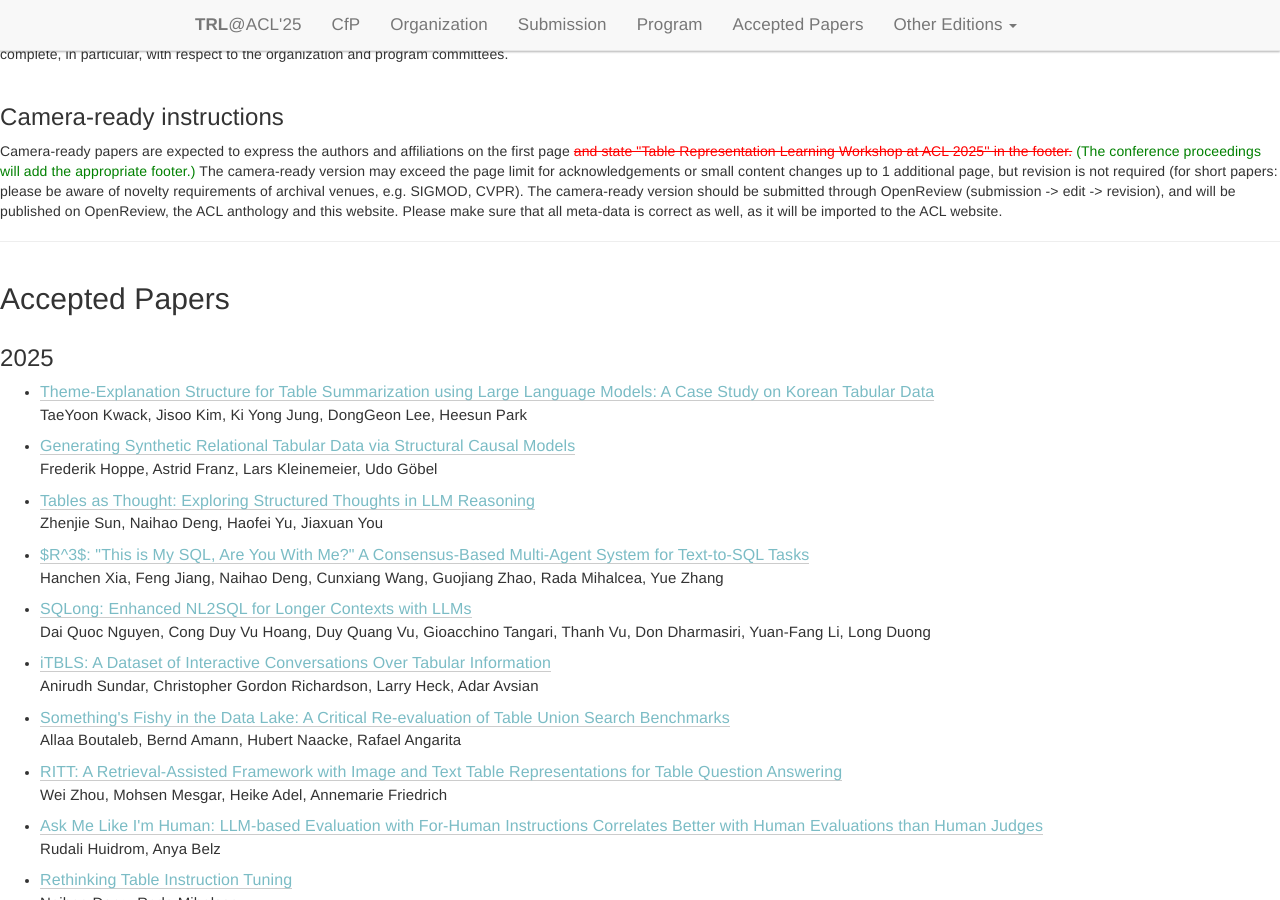
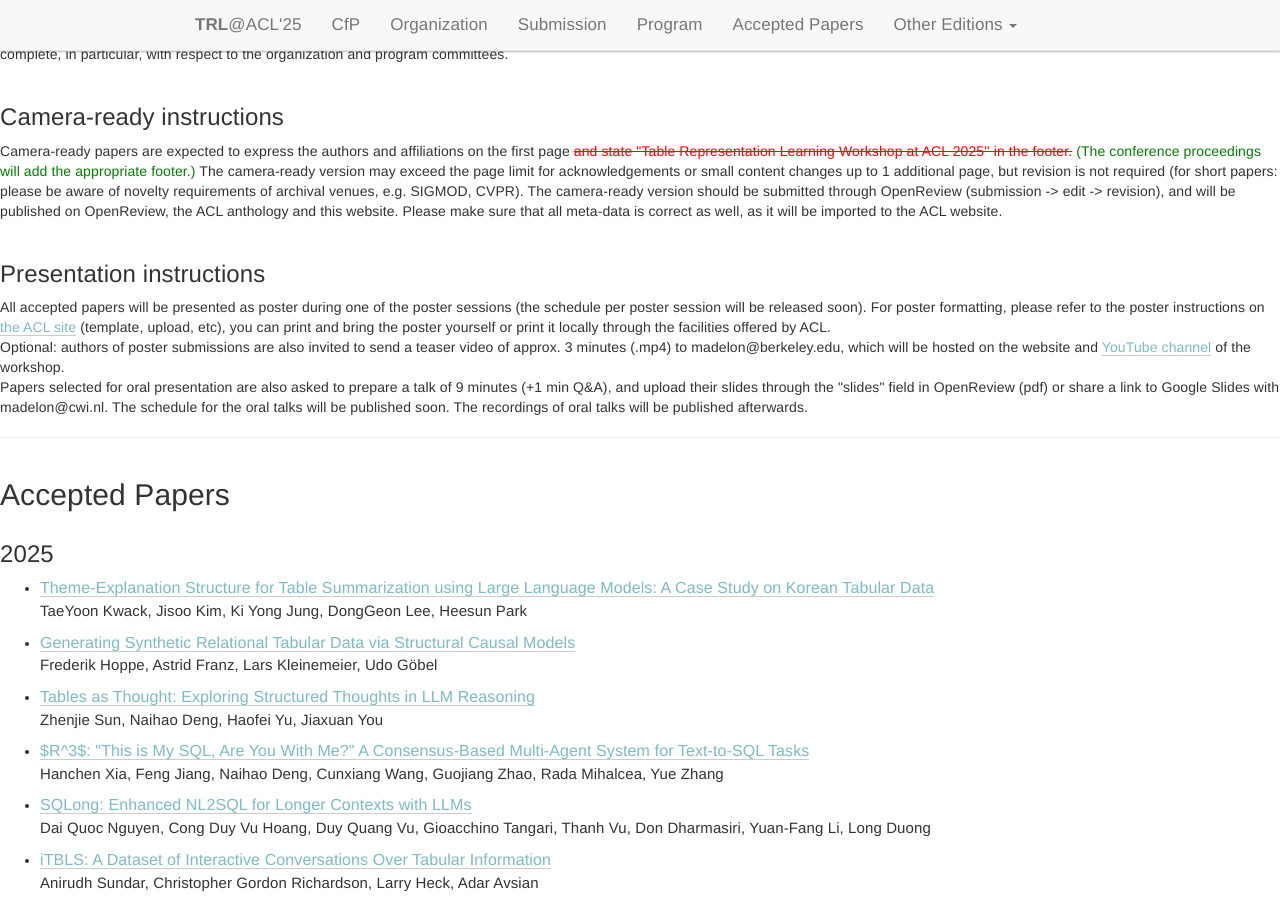
Before and after one commit to table-representation-learning/table-representation-learning.github.io, a Jekyll site: the page built from _pages/acl2025/index.html, in a window 1280 px wide and 900 px high, scrolled down 5020 px. Built offline with Jekyll 4.4.1, drawn with Linux system fonts in a browser that asks for light colours.

Commit message:
fix the broken layout

```diff
--- a/_pages/acl2025/index.html
+++ b/_pages/acl2025/index.html
@@ -378,7 +378,7 @@
                             <th ></th>
                             <td>
                             <span scope="row" data-time="09:55">09:55 AM</span>-
-                            <span scope="row" data-time="10:10">10:10 AM</span> -
+                            <span scope="row" data-time="10:10">10:10 AM</span>
                                 <a class="paper-title" href="https://openreview.net/forum?id=HUJfG4vUWN" target="_blank">Something's Fishy in the Data Lake: A Critical Re-evaluation of Table Union Search Benchmarks</a>
                                 <br>
                                 <span class="paper-authors">Allaa Boutaleb, Bernd Amann, Hubert Naacke, Rafael Angarita</span>
@@ -389,7 +389,7 @@
                             <th ></th>
                             <td>
                             <span scope="row" data-time="10:10">10:10 AM</span>-
-                            <span scope="row" data-time="10:25">10:25 AM</span> -
+                            <span scope="row" data-time="10:25">10:25 AM</span>
                                 <a class="paper-title" href="https://openreview.net/forum?id=vLttpF8AOv" target="_blank">In-context learning of Soft Nearest Neighbor Classifiers for Intelligible Tabular Machine Learning</a>
                                 <br>
                                 <span class="paper-authors">Mykhailo Koshil, Matthias Feurer, Katharina Eggensperger</span>
@@ -700,15 +700,15 @@
             The camera-ready version should be submitted through OpenReview (submission -> edit -> revision), and will be published on OpenReview, the ACL anthology and this website. Please make sure that all meta-data is correct as well, as it will be imported to the ACL website.
         </div>
 
-        <!-- <div class="col-xs-12">
+        <div class="col-xs-12">
             <br>
             <h3>Presentation instructions</h3>
             All accepted papers will be presented as poster during one of the poster sessions (the schedule per poster session will be released soon). For poster formatting, please refer to the poster instructions on <a href="https://ACL.cc/Conferences/2025/PosterInstructions" target="blank">the ACL site</a> (template, upload, etc), you can print and bring the poster yourself or print it locally through the facilities offered by ACL.
             <br>
             Optional: authors of poster submissions are also invited to send a teaser video of approx. 3 minutes (.mp4) to madelon@berkeley.edu, which will be hosted on the website and <a href="https://www.youtube.com/channel/UCON8k4OzdrX9iswYIwb14jQ" target="blank"> YouTube channel</a> of the workshop.
             <br>
-            Papers selected for oral presentation are also asked to prepare a talk of 9 minutes (+1 min Q&A), and upload their slides through the "slides" field in OpenReview (pdf) or share a link to Google Slides with madelon@cwi.nl. The schedule for the oral talks will be published soon. The recordings of oral talks will be published afterwards.</b>
-        </div> -->
+            Papers selected for oral presentation are also asked to prepare a talk of 9 minutes (+1 min Q&A), and upload their slides through the "slides" field in OpenReview (pdf) or share a link to Google Slides with madelon@cwi.nl. The schedule for the oral talks will be published soon. The recordings of oral talks will be published afterwards.
+        </div>
     </div>
 
     <hr />
```
